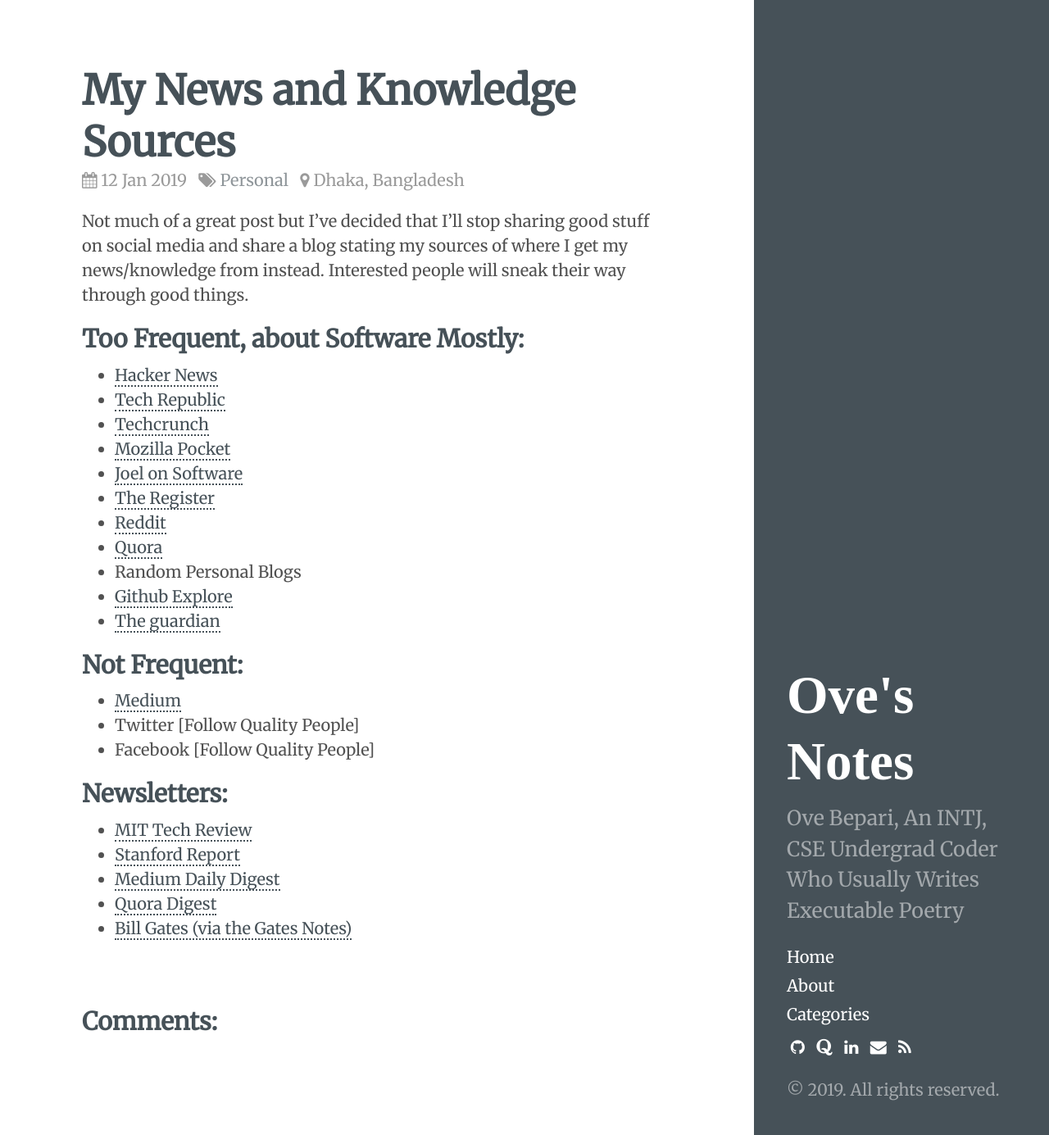
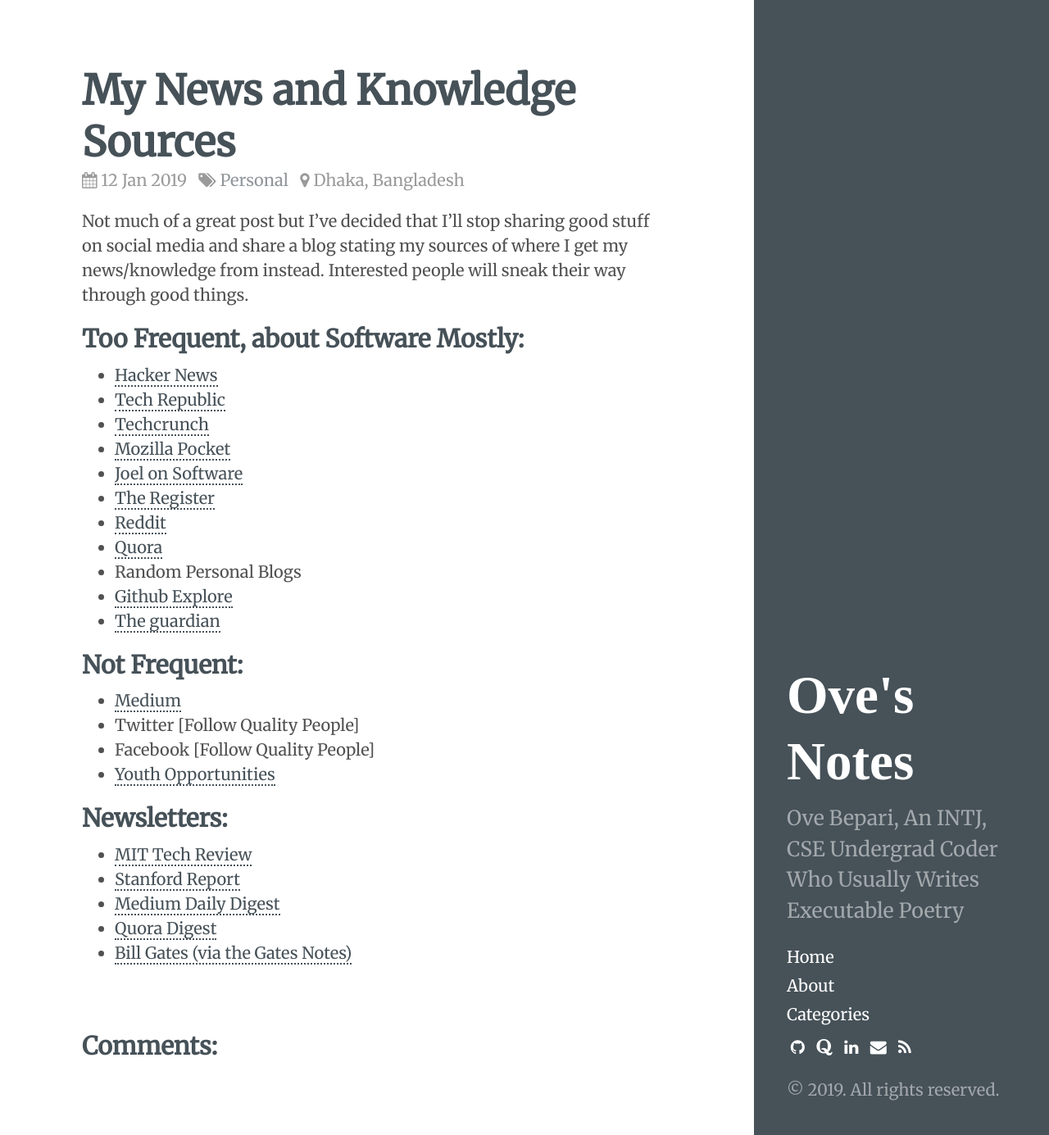
Before and after one commit to ovebepari/ovebepari.github.io, a Jekyll site: the page built from _posts/2019-01-12-oves-news-knowledge-sources.md, in a window 1280 px wide and 1385 px high. Shown: the whole window at 82% size. Built offline with Jekyll 4.4.1, drawn with Linux system fonts in a browser that asks for light colours; comment, search, counter and statistics services are not loaded.

Commit message:
Added Youth Opportunities

```diff
--- a/_posts/2019-01-12-oves-news-knowledge-sources.md
+++ b/_posts/2019-01-12-oves-news-knowledge-sources.md
@@ -28,7 +28,7 @@
 - [Medium](https://medium.com/)
 - Twitter  [Follow Quality People]
 - Facebook [Follow Quality People]
-
+- [Youth Opportunities](https://www.youthop.com/)
 
 ## Newsletters:
 
```
